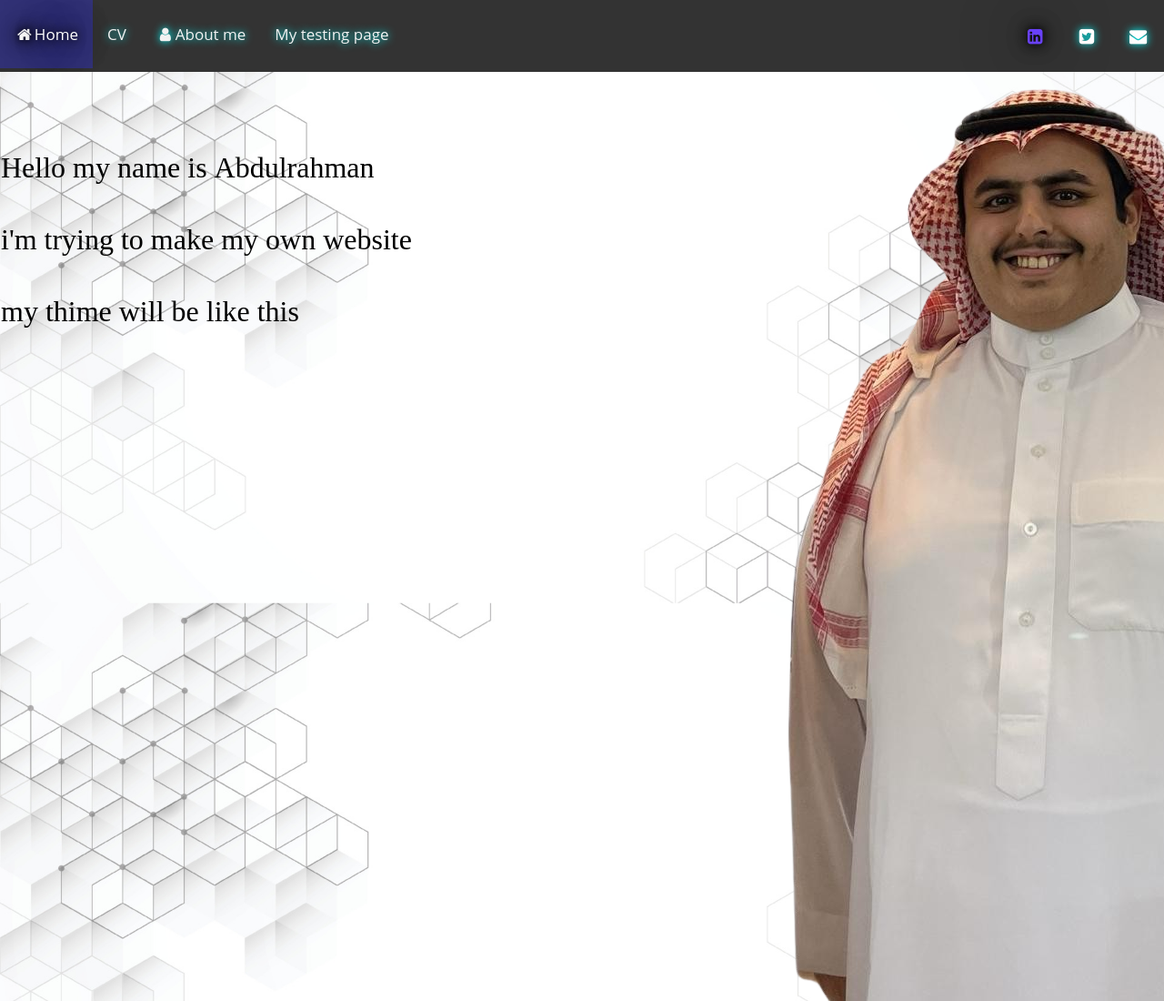
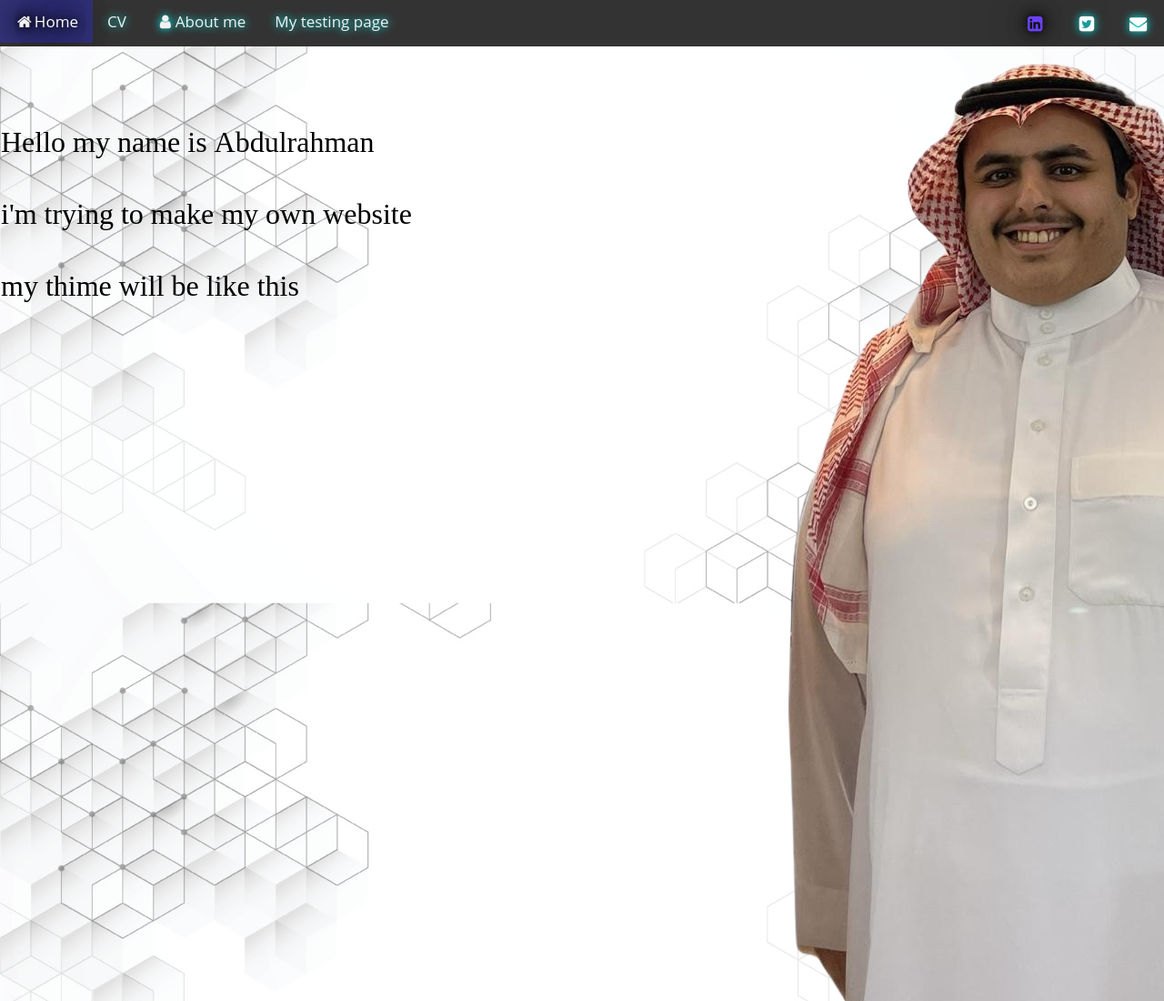
Before and after one commit to D7MNH/myppage.github.io, a plain HTML site: page index.html in a window 1280 px wide. Shown: the top 1100 px of the page at 91% size. Drawn offline with Linux system fonts and the light colour scheme.

Commit message:
Update style.css

```diff
--- a/css/style.css
+++ b/css/style.css
@@ -21,11 +21,12 @@ canvas {
 
 /* Style the links inside the navigation bar */
 .topnav a {
+  margin: auto;
   float: left;
   display: block;
   color: #f2f2f2;
   text-align: center;
-  padding: 26px 16px;
+  padding: 12px 16px;
   text-decoration: none;
   font-size: 17px;
   text-shadow:
```
